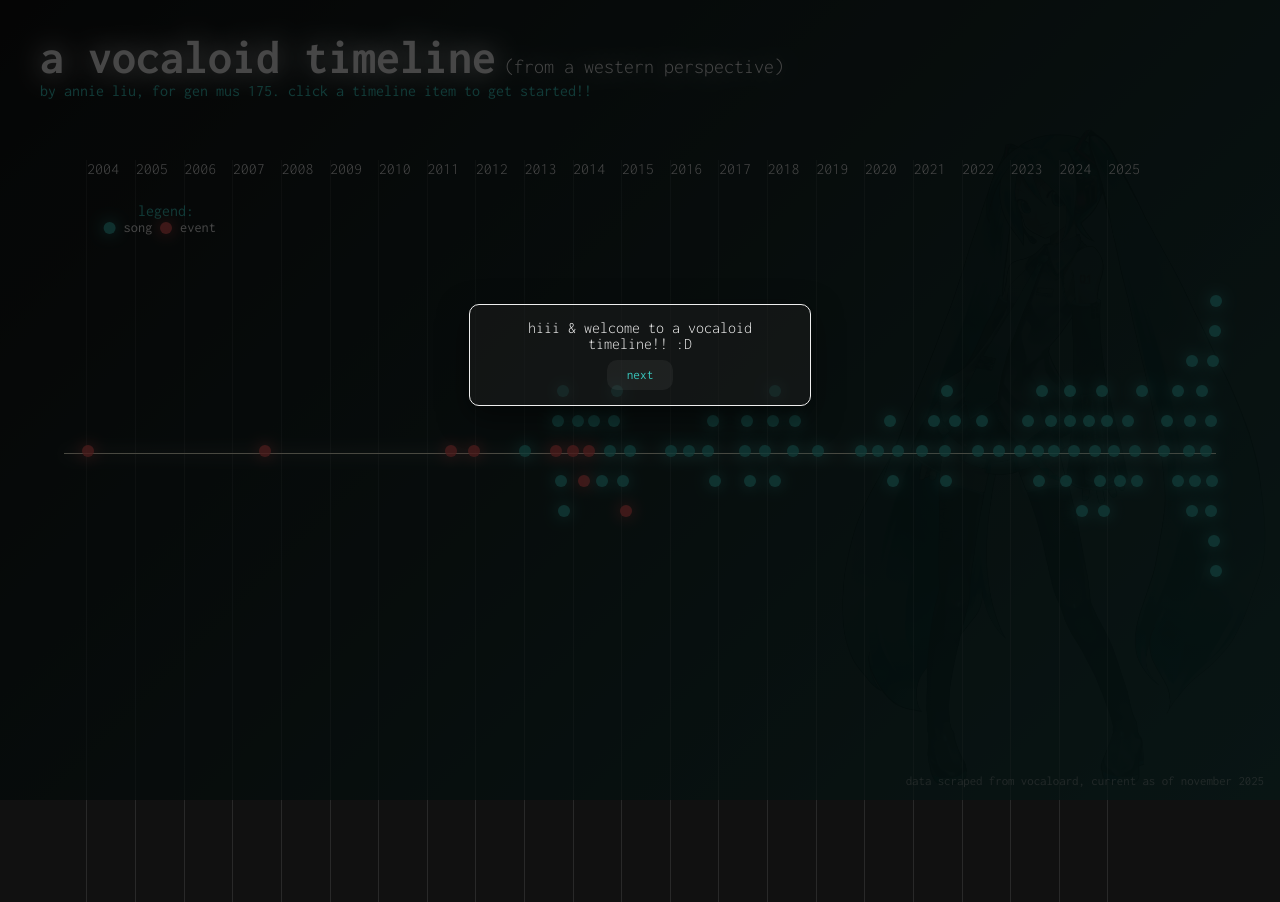
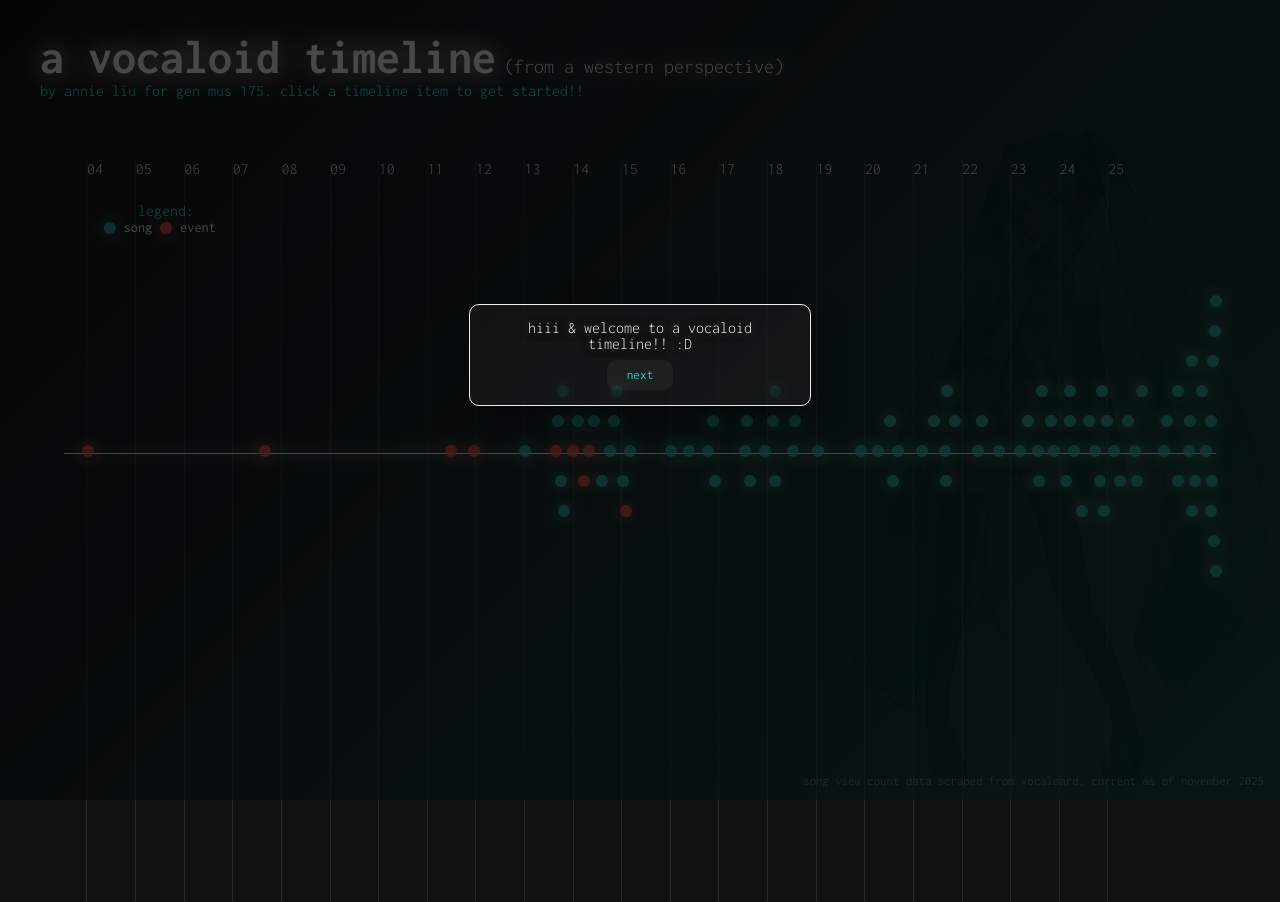
Before and after one commit to annieyl/miku-histography, a Next.js app: page / in a window 1280 px wide. Built offline with nearby package versions, Linux system fonts and the light colour scheme; a web font is replaced by a local one.

Commit message:
localstorage handling

```diff
--- a/app/components/popup.tsx
+++ b/app/components/popup.tsx
@@ -33,7 +33,7 @@
       setStep(step + 1);
     } else {
       setIsVisible(false);
-      // localStorage.setItem('hasSeenWelcomePopup', 'true');
+      localStorage.setItem('hasSeenWelcomePopup', 'true');
     }
   };
 
@@ -44,6 +44,7 @@
   const buttonText = step === welcomeText.length - 1 ? 'start!!!!!!!!!!!!' : 'next';
 
   return (
+
     <div className={`popup-overlay ${inconsolata.className}`} >
       <div className="event-details popup-window">
         <p className="popup-text">{welcomeText[step]}</p>
--- a/app/globals.css
+++ b/app/globals.css
@@ -298,6 +298,7 @@
   border-radius: 10px;
   box-shadow: 0 10px 30px rgba(0,0,0,0.5);
   z-index: 10;
+  text-shadow:#333 0px 0px 10px;
 }
 
 .fade-in {
--- a/app/page.tsx
+++ b/app/page.tsx
@@ -213,7 +213,7 @@
       <Popup />
       <header className="header">
         <h1>a vocaloid timeline<span className="subtitle">(from a western perspective)</span></h1>
-        <p> by annie liu, for gen mus 175. click a timeline item to get started!!</p>
+        <p> by annie liu for gen mus 175. click a timeline item to get started!!</p>
       </header>
 
       <div className="timeline-track">
@@ -226,7 +226,7 @@
             className="year-marker"
             style={{ left: `${marker.position}%` }}
           >
-            <span className="year-label">{marker.year}</span>
+            <span className="year-label">{marker.year.toString().slice(2,)}</span>
           </div>
         ))}
 
@@ -250,7 +250,7 @@
 
       {/* legend */}
       <div className="node-legend">
-        <p style ={{left:"-40px"}}> legend:</p>
+        <p> legend:</p>
         <div className="node song" style={{position: "absolute"}}>
           <div className="node-dot"></div>
           <label> song </label>
@@ -323,7 +323,7 @@
 
       <footer>
         <p style={{ textAlign: "right", marginTop: "2rem", marginRight: "1rem" , fontSize:"0.8rem", color:"var(--text-color)", opacity:"0.4"}}>
-          data scraped from vocaloard, current as of november 2025
+          song view count data scraped from vocaloard, current as of november 2025
         </p>
       </footer>
 
```
